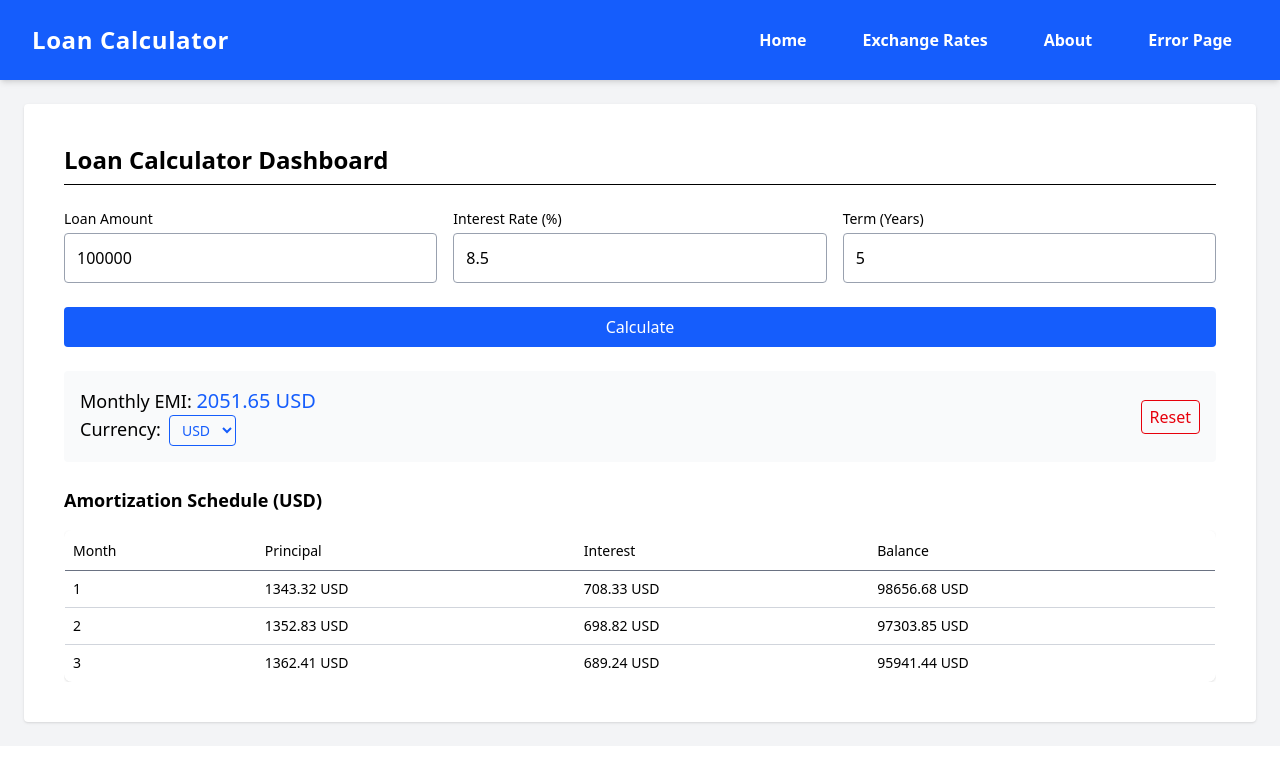
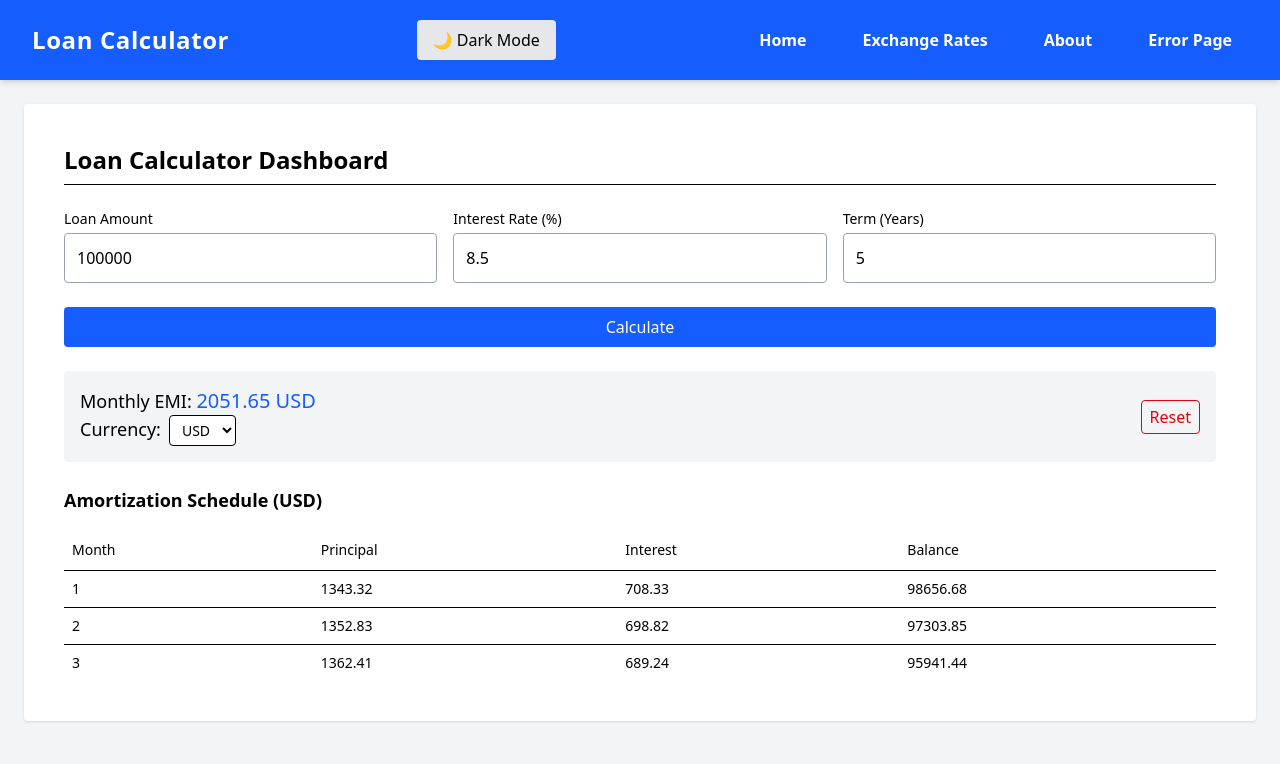
Before and after one commit to jasir-pv/Loan-Calculator, a React (Vite) app: page / in a window 1280 px wide. Shown: the top 764 px of the page. Built offline with nearby package versions, Linux system fonts and the light colour scheme.

Commit message:
feat: About page added and dark mode enabled

```diff
--- a/src/components/Navbar.tsx
+++ b/src/components/Navbar.tsx
@@ -1,22 +1,33 @@
 import React, { useState } from 'react';
 import { FiMenu, FiX } from 'react-icons/fi';
+import { useTheme } from './ui/Theme';
 
 type Props = {};
 
 const Navbar = (props: Props) => {
   const [isOpen, setIsOpen] = useState(false);
+  const { isDark, toggleTheme } = useTheme();
 
   return (
-    <header className="bg-blue-600 shadow-md">
+    <header className={`shadow-md ${isDark ? 'bg-gray-800' : 'bg-blue-600'}`}>
       <nav className="max-w-7xl mx-auto px-4 sm:px-6 lg:px-8 h-20 flex items-center justify-between">
-        <h1 className="text-lg font-extrabold text-white tracking-wide sm:text-2xl">Loan Calculator</h1>
+        <h1 className={`text-lg font-extrabold ${isDark ? 'text-white' : 'text-white'} tracking-wide sm:text-2xl`}>
+          Loan Calculator
+        </h1>
 
-        {/* Desktop  */}
-        <ul className="hidden md:flex space-x-6 items-center">
+        <button
+          onClick={toggleTheme}
+          className={`px-4 py-2 rounded ${isDark ? 'bg-gray-700 text-white' : 'bg-gray-200 text-black'}`}
+        >
+          {isDark ? '☀️ Light Mode' : '🌙 Dark Mode'}
+        </button>
+
+        {/* Desktop */}
+        <ul className={`hidden md:flex space-x-6 items-center ${isDark ? 'text-white' : 'text-white'}`}>
           <li>
             <a
               href="#"
-              className="text-white font-semibold hover:bg-blue-800 transition duration-300 px-4 py-2 rounded-md"
+              className={`font-semibold hover:bg-blue-800 transition duration-300 px-4 py-2 rounded-md`}
             >
               Home
             </a>
@@ -24,7 +35,7 @@ const Navbar = (props: Props) => {
           <li>
             <a
               href="#"
-              className="text-white font-semibold hover:bg-blue-800 transition duration-300 px-4 py-2 rounded-md"
+              className={`font-semibold hover:bg-blue-800 transition duration-300 px-4 py-2 rounded-md`}
             >
               Exchange Rates
             </a>
@@ -32,7 +43,7 @@ const Navbar = (props: Props) => {
           <li>
             <a
               href="/about"
-              className="text-white font-semibold hover:bg-blue-800 transition duration-300 px-4 py-2 rounded-md"
+              className={`font-semibold hover:bg-blue-800 transition duration-300 px-4 py-2 rounded-md`}
             >
               About
             </a>
@@ -40,7 +51,7 @@ const Navbar = (props: Props) => {
           <li>
             <a
               href="#"
-              className="text-white font-semibold hover:bg-blue-800 transition duration-300 px-4 py-2 rounded-md"
+              className={`font-semibold hover:bg-blue-800 transition duration-300 px-4 py-2 rounded-md`}
             >
               Error Page
             </a>
@@ -56,10 +67,9 @@ const Navbar = (props: Props) => {
         </button>
       </nav>
 
-
-{/* Mobile */}
+      {/* Mobile */}
       <div
-        className={`fixed inset-y-0 right-0 w-56 bg-blue-600 shadow-lg transform ${
+        className={`fixed inset-y-0 right-0 w-56 ${isDark ? 'bg-gray-800' : 'bg-blue-600'} shadow-lg transform ${
           isOpen ? 'translate-x-0' : 'translate-x-full'
         } transition-transform duration-300 ease-in-out z-50 md:hidden`}
       >
@@ -71,11 +81,11 @@ const Navbar = (props: Props) => {
             <FiX size={24} />
           </button>
         </div>
-        <ul className="flex flex-col space-y-4 p-6">
+        <ul className={`flex flex-col space-y-4 p-6 ${isDark ? 'text-white' : 'text-white'}`}>
           <li>
             <a
               href="#"
-              className="block text-white font-semibold hover:bg-blue-800 transition duration-300 px-4 py-3 rounded-md"
+              className={`block font-semibold hover:bg-blue-800 transition duration-300 px-4 py-3 rounded-md`}
               onClick={() => setIsOpen(false)}
             >
               Home
@@ -84,7 +94,7 @@ const Navbar = (props: Props) => {
           <li>
             <a
               href="#"
-              className="block text-white font-semibold hover:bg-blue-800 transition duration-300 px-4 py-3 rounded-md"
+              className={`block font-semibold hover:bg-blue-800 transition duration-300 px-4 py-3 rounded-md`}
               onClick={() => setIsOpen(false)}
             >
               Exchange Rates
@@ -93,7 +103,7 @@ const Navbar = (props: Props) => {
           <li>
             <a
               href="/about"
-              className="block text-white font-semibold hover:bg-blue-800 transition duration-300 px-4 py-3 rounded-md"
+              className={`block font-semibold hover:bg-blue-800 transition duration-300 px-4 py-3 rounded-md`}
               onClick={() => setIsOpen(false)}
             >
               About
@@ -102,7 +112,7 @@ const Navbar = (props: Props) => {
           <li>
             <a
               href="#"
-              className="block text-white font-semibold hover:bg-blue-800 transition duration-300 px-4 py-3 rounded-md"
+              className={`block font-semibold hover:bg-blue-800 transition duration-300 px-4 py-3 rounded-md`}
               onClick={() => setIsOpen(false)}
             >
               Error Page
@@ -110,7 +120,6 @@ const Navbar = (props: Props) => {
           </li>
         </ul>
       </div>
-
 
       {isOpen && (
         <div
--- /dev/null
+++ b/src/components/ui/Theme.tsx
@@ -0,0 +1,33 @@
+import React, { createContext, useContext, useEffect, useState } from 'react';
+
+const ThemeContext = createContext({
+  isDark: false,
+  toggleTheme: () => {},
+});
+
+export const ThemeProvider = ({ children }: { children: React.ReactNode }) => {
+  const [isDark, setIsDark] = useState(() => {
+    return localStorage.getItem('theme') === 'dark';
+  });
+
+  useEffect(() => {
+    const root = window.document.documentElement;
+    if (isDark) {
+      root.classList.add('dark');
+      localStorage.setItem('theme', 'dark');
+    } else {
+      root.classList.remove('dark');
+      localStorage.setItem('theme', 'light');
+    }
+  }, [isDark]);
+
+  const toggleTheme = () => setIsDark((prev) => !prev);
+
+  return (
+    <ThemeContext.Provider value={{ isDark, toggleTheme }}>
+      {children}
+    </ThemeContext.Provider>
+  );
+};
+
+export const useTheme = () => useContext(ThemeContext);
--- a/src/main.tsx
+++ b/src/main.tsx
@@ -5,11 +5,14 @@ import App from './App.tsx'
 import React from 'react';
 import ReactDOM from 'react-dom/client';
 import { BrowserRouter } from 'react-router-dom';
+import { ThemeProvider } from './components/ui/Theme.tsx';
 
 ReactDOM.createRoot(document.getElementById('root')!).render(
   <React.StrictMode>
     <BrowserRouter>
+    <ThemeProvider>
       <App />
+    </ThemeProvider>
     </BrowserRouter>
   </React.StrictMode>,
 )
--- a/src/pages/About.tsx
+++ b/src/pages/About.tsx
@@ -0,0 +1,65 @@
+import React from 'react'
+import { useTheme } from '../components/ui/Theme';
+import Navbar from '../components/Navbar';
+
+
+
+const About = () => {
+
+      const { isDark } = useTheme();
+
+
+  return (
+    <div>
+
+    <Navbar />
+
+    <div className={`w-full  px-4 py-10 text-gray-800 ${isDark ? 'text-white bg-gray-800' : 'text-black'}`}>
+
+    <h1 className="text-4xl font-bold mb-4">About This App</h1>
+
+    {/* App Description */}
+    <p className="text-lg mb-6">
+      The <strong>Loan Calculator App</strong> is a responsive, single-page web application built using React and Tailwind CSS.
+      It enables users to calculate their monthly loan EMIs (Equated Monthly Installments), view a detailed amortization schedule,
+      and convert their EMI into multiple currencies using real-time exchange rates.
+    </p>
+
+    {/* Core Features */}
+    <h2 className="text-2xl font-semibold mb-4 mt-8">🧩 Core Features</h2>
+    <ul className="list-disc pl-6 space-y-2">
+      <li>Calculate EMIs using standard financial formulas.</li>
+      <li>View an interactive amortization schedule with monthly breakdown.</li>
+      <li>Live currency conversion using ExchangeRate API.</li>
+      <li>Dark/Light mode toggle for better user experience.</li>
+      <li>Fully responsive and mobile-friendly design.</li>
+    </ul>
+
+    {/* Technical Highlights */}
+    <h2 className="text-2xl font-semibold mb-4 mt-10">⚙️ Technical Highlights</h2>
+    <ul className="list-disc pl-6 space-y-2">
+      <li>Built with <strong>React</strong> and <strong>TypeScript</strong>.</li>
+      <li>Styled using <strong>Tailwind CSS</strong> for rapid and consistent design.</li>
+      <li>State managed using React Context API.</li>
+      <li>API integration for live exchange rates.</li>
+      <li>Error boundaries and 404 fallback pages for better UX.</li>
+    </ul>
+
+    {/* Deployment Info */}
+    <h2 className="text-2xl font-semibold mb-4 mt-10">🚀 Deployment</h2>
+    <p className="text-md mb-2">
+      The app is fully deployed and accessible via a public link. The GitHub repository includes:
+    </p>
+    <ul className="list-disc pl-6 space-y-2">
+      <li>Modular and readable code structure.</li>
+      <li>Live demo link in the repository About section.</li>
+      <a
+      className='text-lg font-semibold text-blue-700 '
+      href='https://github.com/jasir-pv/Loan-Calculator.git'>Git hub link clik me</a>
+    </ul>
+  </div>
+  </div>
+  )
+}
+
+export default About
--- a/src/pages/Home.tsx
+++ b/src/pages/Home.tsx
@@ -8,6 +8,7 @@ import {
   TableHeader,
   TableRow,
 } from "../components/ui/table";
+import { useTheme } from '../components/ui/Theme';
 
 interface AmortizationItem {
   month: number;
@@ -27,6 +28,8 @@ const Home = () => {
     { month: 2, principal: '1352.83', interest: '698.82', balance: '97303.85' },
     { month: 3, principal: '1362.41', interest: '689.24', balance: '95941.44' },
   ]);
+
+  const { isDark } = useTheme();
 
   const calculateLoan = () => {
     const monthlyRate = interestRate / 100 / 12;
@@ -82,66 +85,57 @@ const Home = () => {
     setAmortizationSchedule([]);
   };
 
-
   return (
-    <div className="h-full w-full bg-gray-100">
-
+    <div className={`h-screen w-full ${isDark ? 'bg-gray-800' : 'bg-gray-100'}`}>
       <Navbar />
 
-      <div className="container mx-auto p-4 md:p-6 w-full flex justify-center overflow-hidden">
-        <div className="flex flex-col lg:flex-row gap-6 w-full justify-center">
-
-
+      <div className={`container mx-auto p-4 md:p-6 w-full  flex justify-center overflow-hidden ${isDark ? 'text-white' : 'text-black'}`}>
+        <div className="flex flex-col lg:flex-row gap-6 w-full  justify-center">
 
           {/*  Calculator  Calculator Calculator*/}
-
-          <div className="w-full h-full bg-white rounded shadow p-5 sm:p-10 ">
-            <h2 className="text-lg font-bold border-b pb-2 mb-6 sm:text-2xl">Loan Calculator Dashboard</h2>
+          <div className={`w-full h-full ${isDark ? 'bg-gray-700' : 'bg-white'} rounded shadow p-5 sm:p-10 `}>
+            <h2 className={`text-lg font-bold border-b pb-2 mb-6 sm:text-2xl ${isDark ? 'text-white' : 'text-black'}`}>Loan Calculator Dashboard</h2>
 
             <form onSubmit={handleSubmit} className="space-y-6 mb-6">
               <div className="grid grid-cols-3 md:grid-cols-3 gap-4">
                 <div >
-                  <label className="block mb-1 text-sm font-medium">Loan Amount</label>
+                  <label className={`block mb-1 text-sm font-medium ${isDark ? 'text-white' : 'text-black'}`}>Loan Amount</label>
                   <input
                     type="number"
-                    className="w-full border p-3 rounded border-gray-400 hover:border-2 hover:border-blue-600"
+                    className={`w-full border p-3 rounded ${isDark ? 'bg-gray-600 text-white' : 'bg-white text-black'} border-gray-400 hover:border-2 hover:border-blue-600`}
                     value={loanAmount}
                     onChange={(e) => setLoanAmount(parseFloat(e.target.value))}
                   />
                 </div>
                 <div>
-                  <label className="block mb-1 font-medium text-sm">Interest Rate (%)</label>
+                  <label className={`block mb-1 font-medium text-sm ${isDark ? 'text-white' : 'text-black'}`}>Interest Rate (%)</label>
                   <input
                     type="number"
-                    className="w-full border-1 p-3 rounded border-gray-400 hover:border-2 hover:border-blue-600"
+                    className={`w-full border-1 p-3 rounded ${isDark ? 'bg-gray-600 text-white' : 'bg-white text-black'} border-gray-400 hover:border-2 hover:border-blue-600`}
                     value={interestRate}
                     onChange={(e) => setInterestRate(parseFloat(e.target.value))}
                     step="0.1"
                   />
                 </div>
                 <div>
-                  <label className="block mb-1 font-medium text-sm">Term (Years)</label>
+                  <label className={`block mb-1 font-medium text-sm ${isDark ? 'text-white' : 'text-black'}`}>Term (Years)</label>
                   <input
                     type="number"
-                    className="w-full border p-3 rounded border-gray-400 hover:border-2 hover:border-blue-600"
+                    className={`w-full border p-3 rounded ${isDark ? 'bg-gray-600 text-white' : 'bg-white text-black'} border-gray-400 hover:border-2 hover:border-blue-600`}
                     value={term}
                     onChange={(e) => setTerm(parseInt(e.target.value))}
                   />
                 </div>
               </div>
 
-              <button type="submit" className="w-full bg-blue-600 text-white py-2 rounded hover:bg-blue-700">
+              <button type="submit" className={`w-full ${isDark ? 'bg-blue-500' : 'bg-blue-600'} text-white py-2 rounded hover:bg-blue-700`}>
                 Calculate
               </button>
             </form>
 
-
-
-
-
             {/* Results */}
             {monthlyPayment && (
-              <div className="bg-gray-50 p-4 rounded mb-6 flex justify-between flex-wrap items-center">
+              <div className={`bg-gray-50 p-4 rounded mb-6 flex justify-between flex-wrap items-center ${isDark ? 'bg-gray-800' : 'bg-gray-100'}`}>
                 <div className="text-lg font-medium">
                   Monthly EMI: <span className="text-blue-600 text-xl">{monthlyPayment} {currency}</span>
                   <div className="mt-2 md:mt-0">
@@ -149,7 +143,7 @@ const Home = () => {
                     <select
                       value={currency}
                       onChange={(e) => setCurrency(e.target.value)}
-                    className="border rounded px-2 py-1 text-sm text-blue-600"
+                      className={`border rounded px-2 py-1 text-sm ${isDark ? 'bg-gray-600 text-white' : 'bg-white text-black'}`}
                     >
                       <option value="USD">USD</option>
                       <option value="EUR">EUR</option>
@@ -159,45 +153,44 @@ const Home = () => {
                   </div>
                 </div>
                 <div>
-                  <button className='border-1 px-2 py-1 text-red-600 rounded hover:border-2'
+                  <button
+                    className='border-1 px-2 py-1 text-red-600 rounded hover:border-2'
                     onClick={handleReset}
-                  >Reset</button>
+                  >
+                    Reset
+                  </button>
                 </div>
               </div>
             )}
 
-
-
-            {/* Table Table  Table  Table  Table*/}
-
+            {/* Table Table Table Table Table */}
             {amortizationSchedule.length > 0 && (
               <div className="mt-6">
-              <h3 className="text-lg font-semibold mb-4">
+                <h3 className={`text-lg font-semibold mb-4 ${isDark ? 'text-white' : 'text-black'}`}>
                   Amortization Schedule <span className="text-black font-bold text-lg">({currency})</span>
                 </h3>
-              <Table className="rounded-lg border  shadow-sm overflow-hidden ">
+                <Table>
                   <TableHeader>
-                  <TableRow className="border-gray-500">
+                    <TableRow>
                       <TableHead>Month</TableHead>
                       <TableHead>Principal</TableHead>
                       <TableHead>Interest</TableHead>
-                    <TableHead className='right-0'>Balance</TableHead>
+                      <TableHead>Balance</TableHead>
                     </TableRow>
                   </TableHeader>
                   <TableBody>
-                  {amortizationSchedule.map((row) => (
-                    <TableRow key={row.month} className='border-gray-300'>
-                      <TableCell className="font-medium">{row.month}</TableCell>
-                      <TableCell>{row.principal} {currency}</TableCell>
-                      <TableCell>{row.interest} {currency}</TableCell>
-                      <TableCell className='right-0'>{row.balance} {currency}</TableCell>
+                    {amortizationSchedule.map((item) => (
+                      <TableRow key={item.month}>
+                        <TableCell>{item.month}</TableCell>
+                        <TableCell>{item.principal}</TableCell>
+                        <TableCell>{item.interest}</TableCell>
+                        <TableCell>{item.balance}</TableCell>
                       </TableRow>
                     ))}
                   </TableBody>
                 </Table>
               </div>
             )}
-
           </div>
         </div>
       </div>
--- /dev/null
+++ b/tailwind.config.js
@@ -0,0 +1,9 @@
+// tailwind.config.js
+module.exports = {
+    darkMode: 'class', // Enable dark mode via class
+    content: ['./src/**/*.{js,jsx,ts,tsx}'],
+    theme: {
+      extend: {},
+    },
+    plugins: [],
+  };
```
Lines whose indentation alone changed are shown as unchanged.
